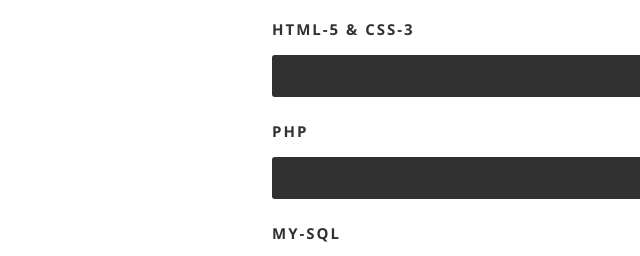
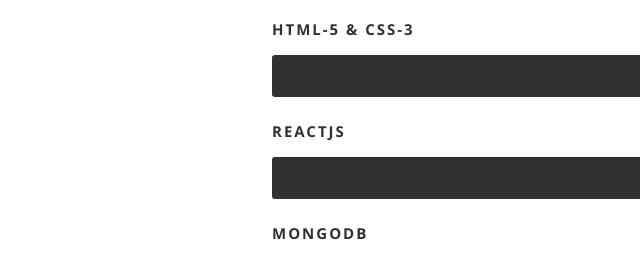
Before and after one commit to QuillBrix/Portfolio, a plain HTML site: page index.html in a window 1280 px wide. Shown: the part 2360-2616 px from the top of the page, 123-763 px from the left. Drawn offline with nearby package versions, Linux system fonts and the light colour scheme.

Commit message:
Update index.html

```diff
--- a/index.html
+++ b/index.html
@@ -218,8 +218,8 @@
                   <li><span class="bar-expand java"></span><em>Java</em></li>
 						<li><span class="bar-expand node"></span><em>NodeJS</em></li>
 						<li><span class="bar-expand htmlcss"></span><em>html-5 & css-3 </em></li>
-						<li><span class="bar-expand php"></span><em>PHP</em></li>
-                  <li><span class="bar-expand sql"></span><em>my-sql</em></li>
+						<li><span class="bar-expand php"></span><em>ReactJs</em></li>
+                  <li><span class="bar-expand sql"></span><em>MongoDb</em></li>
 					</ul>
 
 				</div><!-- end skill-bars -->
```
